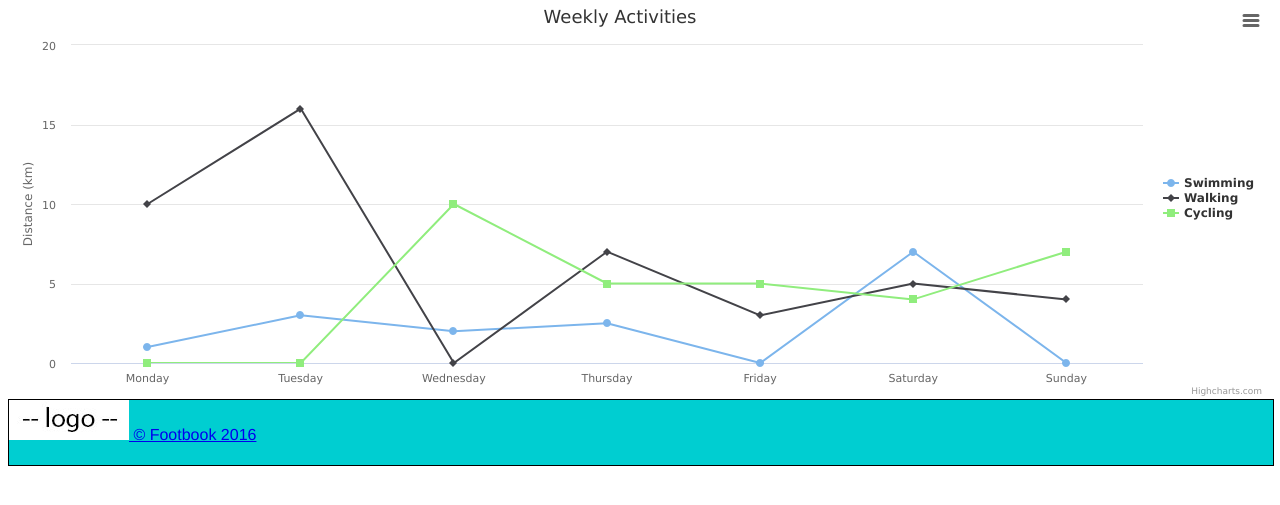
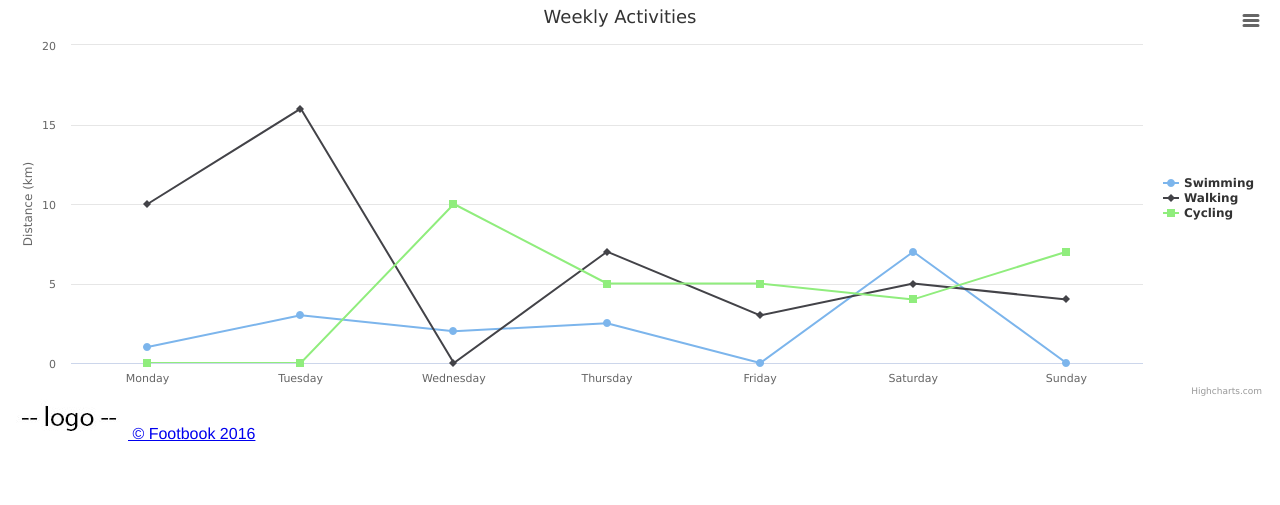
Before and after one commit to ncss/projects-2016-2, a Python web app: template templates/landing.html in a window 1280 px wide. Shown: the part 205-710 px from the top of the page. Run offline with Jinja, Linux system fonts and the light colour scheme; the template is opened without the code that fills it, so the values that code supplies are empty; some libraries are stand-ins or nearby versions.

Commit message:
Footer/Profile Formatting
- also resized placeholder images
- removed styling from footer

```diff
--- a/templates/footer.html
+++ b/templates/footer.html
@@ -1,8 +1,8 @@
 		<FOOTER>
 
-			<DIV style="background-color: #00CED1; height: 65px; width: 100%; border: 1px solid black;">
+			<DIV>
 				<A href="#">
-					<IMG src="\projects-2016-2\static\img\logo.jpg" />
+					<IMG src="/static/img/logo.jpg" />
 					&copy; Footbook 2016
 				</A>
 			</DIV>
```
Also changed, not shown: templates/profile.html (+0 -13 lines), static/img/piechart.png, static/img/profile_pic.jpg.
